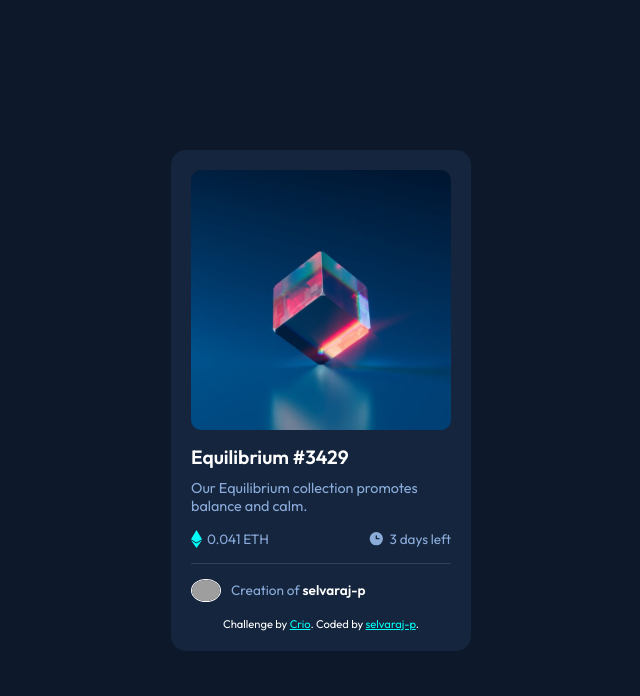
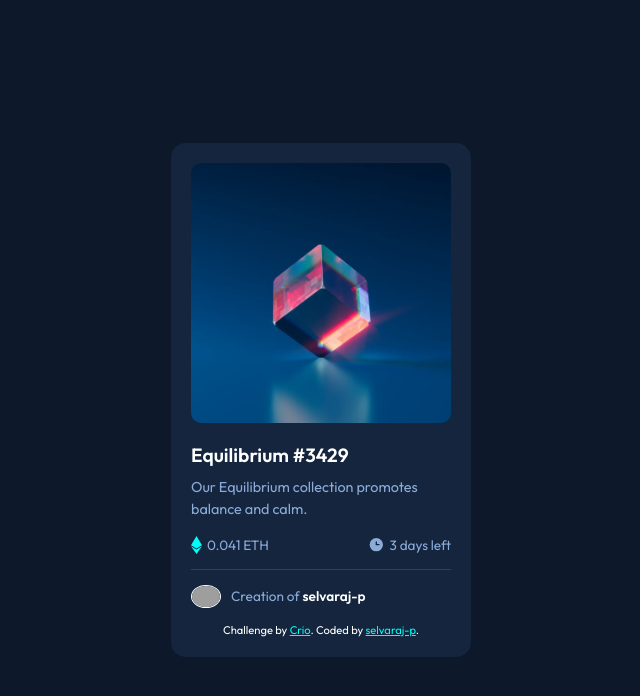
Before and after one commit to Selvaraj-p/nft-preview-card, a React (Create React App) app: page / in a window 1280 px wide. Shown: the top 696 px of the page, without its empty margins (319-959 px from the left). Built offline with nearby package versions, Linux system fonts and the light colour scheme; grey boxes are pictures that could not be loaded.

Commit message:
h1 tag updated

```diff
--- a/src/NFTCard.css
+++ b/src/NFTCard.css
@@ -22,6 +22,22 @@ main.card {
 .card__images img {
   width: 100%;
   display: block;
+}
+
+#info {
+  margin-top: 20px;
+}
+
+.card__title h1 {
+  color: white;
+  font-size: 1.2rem;
+  margin-bottom: 10px;
+}
+
+#info .card__description {
+  color: hsl(215, 51%, 70%);
+  font-size: 0.9rem;
+  line-height: 1.5;
 }
 
 .card__images-layer {
```
